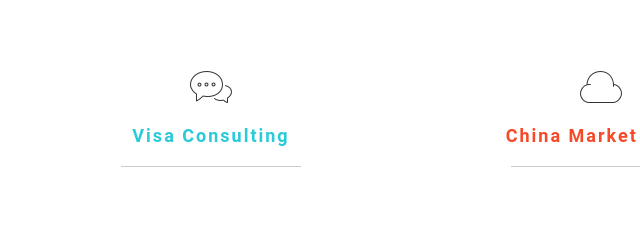
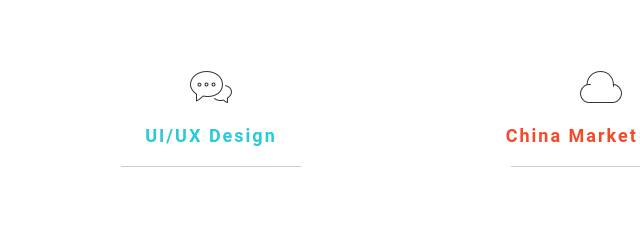
Before and after one commit to winhaskell/DataConsulting, a plain HTML site: page index.html in a window 1280 px wide. Shown: the part 1400-1640 px from the top of the page, 39-679 px from the left. Drawn offline with Linux system fonts and the light colour scheme.

Commit message:
Update index.html

```diff
--- a/index.html
+++ b/index.html
@@ -250,10 +250,10 @@ http://www.tooplate.com/view/2075-digital-team
 
 
 
-<!-- Visa Consulting -->
+<!-- UI/UX Design or Visa Consulting -->
 <div class="col-lg-4 col-md-4 col-sm-4 wow fadeInUp" data-wow-delay="1.2s">
     <i class="icon-chat medium-icon"></i>
-    <h3 style="color: #29CAD9 !important;">Visa Consulting</h3>
+    <h3 style="color: #29CAD9 !important;">UI/UX Design</h3>
     <hr>
     <p> </p>
 </div>
```
